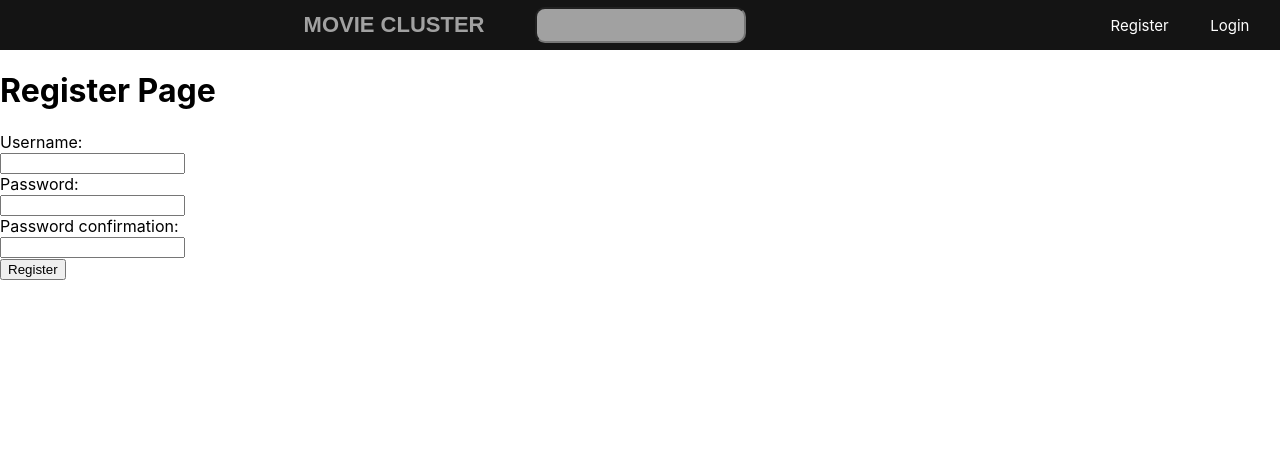
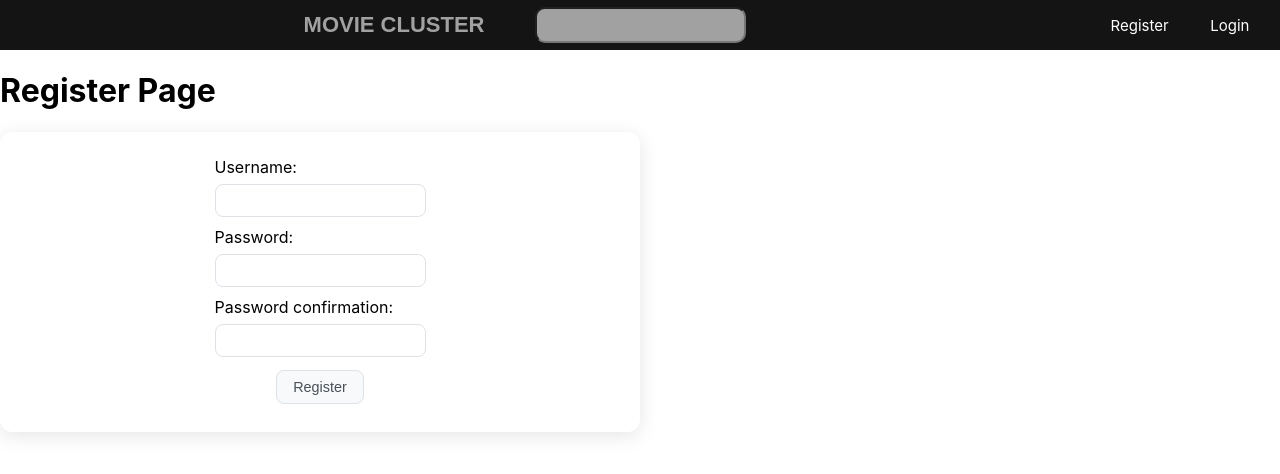
Before and after one commit to Walkername/movie-rating-service, a React (Create React App) app in the folder movie-rating-frontend/: page /register in a window 1280 px wide. Shown: the top 474 px of the page. Built offline with nearby package versions, Linux system fonts and the light colour scheme; the HTML template or start-up script is replaced by a standard one.

Commit message:
feat(frontend): changed design of register and login pages

```diff
--- a/movie-rating-frontend/src/App.js
+++ b/movie-rating-frontend/src/App.js
@@ -3,14 +3,14 @@ import MainPage from './pages/main-page/main-page';
 import './App.css';
 import UserPage from './pages/user-page/user-page';
 import MoviePage from './pages/movie-page/movie-page';
-import Register from './pages/register/register';
-import Login from './pages/login/login';
 import AdminRoute from './utils/admin-route/admin-route';
 import AdminPage from './pages/admin-page/admin-page';
 import AdminUsersTool from './components/admin-tools/admin-users-tool/admin-users-tool';
 import AdminMoviesTool from './components/admin-tools/admin-movies-tool/admin-movies-tool';
 import UserPhotoCatalog from './pages/user-photo-catalog/user-photo-catalog';
 import MoviePhotoCatalog from './pages/movie-photo-catalog/movie-photo-catalog';
+import LoginPage from './pages/login-page/login-page';
+import RegisterPage from './pages/register-page/register-page';
 
 function App() {
   return (
@@ -24,8 +24,8 @@ function App() {
         <Route path="/" element={<MainPage />} />
         <Route path="/user/:id" element={<UserPage />} />
         <Route path="/user/:id/photos" element={<UserPhotoCatalog />} />
-        <Route path="/register" element={<Register />} />
-        <Route path="/login" element={<Login />} />
+        <Route path="/register" element={<RegisterPage />} />
+        <Route path="/login" element={<LoginPage />} />
         <Route path="/movie/:id" element={<MoviePage />} />
         <Route path="/movie/:id/photos" element={<MoviePhotoCatalog />} />
         <Route path=""></Route>
--- a/movie-rating-frontend/src/api/fetch-client.js
+++ b/movie-rating-frontend/src/api/fetch-client.js
@@ -49,7 +49,6 @@ export default async function customRequest(path, options = {}) {
     }
 
     if (!response.ok) {
-        console.log(1);
         const errBody = await response.json().catch(() => ({}));
         throw new Error(errBody.message || response.statusText);
     }
--- /dev/null
+++ b/movie-rating-frontend/src/components/auth/login-form/login-form.css
@@ -0,0 +1,66 @@
+.login-form {
+    display: flex;
+    flex-direction: column;
+    align-items: center;
+}
+
+.login-username-label {
+    padding-top: 5px;
+    padding-bottom: 5px;
+    margin-right: auto;
+}
+
+.login-username-input {
+    margin-top: 2px;
+    margin-bottom: 5px;
+    border-radius: 8px;
+    padding: 8px 16px;
+    border: 1px solid #dee2e6;
+}
+
+.login-password-label {
+    padding-top: 5px;
+    padding-bottom: 5px;
+    margin-right: auto;
+}
+
+.login-password-input {
+    margin-top: 2px;
+    margin-bottom: 5px;
+    border-radius: 8px;
+    padding: 8px 16px;
+    border: 1px solid #dee2e6;
+    transition: all 0.3s ease;
+}
+
+.login-button {
+    display: flex;
+    align-items: center;
+    gap: 8px;
+    padding: 8px 16px;
+    margin: 8px;
+    background: #f8f9fa;
+    color: #495057;
+    text-decoration: none;
+    border-radius: 8px;
+    border: 1px solid #dee2e6;
+    font-size: 0.9rem;
+    font-weight: 500;
+    transition: all 0.3s ease;
+    white-space: nowrap;
+    cursor: pointer;
+}
+
+.login-button:hover {
+    background: #e9ecef;
+    color: #212529;
+    border-color: #adb5bd;
+    transform: translateY(-1px);
+    box-shadow: 0 2px 8px rgba(0, 0, 0, 0.1);
+    text-decoration: none;
+}
+
+.error-text {
+    color: red;
+    font-size: 0.9rem;
+}
--- a/movie-rating-frontend/src/components/auth/login-form/login-form.jsx
+++ b/movie-rating-frontend/src/components/auth/login-form/login-form.jsx
@@ -2,6 +2,7 @@ import { useState } from "react";
 import { login } from "../../../api/auth-api";
 import { useNavigate } from "react-router-dom";
 import getClaimFromToken from "../../../utils/token-validation/token-validation";
+import "./login-form.css";
 
 export default function LoginForm() {
     const navigate = useNavigate();
@@ -36,28 +37,50 @@ export default function LoginForm() {
     }
 
     return (
-        <form onSubmit={handleSubmit}>
-            <label>Username:</label>
-            <br></br>
-            <input name="username" type="text" min="5" max="20" value={formData.title} onChange={handleChange} required />
-            <br></br>
+        <>
+            <form className="login-form" onSubmit={handleSubmit}>
+                <label className="login-username-label" htmlFor="username">
+                    Username:
+                </label>
+                <input
+                    className="login-username-input"
+                    id="username"
+                    name="username"
+                    type="text"
+                    min="5"
+                    max="20"
+                    value={formData.title}
+                    onChange={handleChange}
+                    required
+                />
 
-            <label>Password:</label>
-            <br></br>
-            <input name="password" type="password" min="5" value={formData.title} onChange={handleChange} required />
-            <br></br>
-            {
-                errorMessages.map((message, index) => {
-                    return message != "" && (
-                        <>
-                            <span key={index} style={{ color: "red" }}>{message}</span>
-                            <br></br>
-                        </>
-                    );
-                })
-            }
+                <label className="login-password-label" htmlFor="password">
+                    Password:
+                </label>
+                <input
+                    className="login-password-input"
+                    id="password"
+                    name="password"
+                    type="password"
+                    min="5"
+                    value={formData.title}
+                    onChange={handleChange}
+                    required
+                />
 
-            <input type="submit" value="Login" />
-        </form>
-    )
+                <input className="login-button" type="submit" value="Login" />
+            </form>
+            <div>
+                {
+                    errorMessages.length != 0 ?
+                        errorMessages.map((message, index) => {
+                            return message != "" && (
+                                    <span key={index} style={{ color: "red" }}>{message}</span>
+                            );
+                        })
+                        : <div></div>
+                }
+            </div>
+        </>
+    );
 }
--- /dev/null
+++ b/movie-rating-frontend/src/components/auth/register-form/register-form.css
@@ -0,0 +1,81 @@
+.register-form {
+    display: flex;
+    flex-direction: column;
+    align-items: center;
+}
+
+.register-username-label {
+    padding-top: 5px;
+    padding-bottom: 5px;
+    margin-right: auto;
+}
+
+.register-username-input {
+    margin-top: 2px;
+    margin-bottom: 5px;
+    border-radius: 8px;
+    padding: 8px 16px;
+    border: 1px solid #dee2e6;
+}
+
+.register-password-label {
+    padding-top: 5px;
+    padding-bottom: 5px;
+    margin-right: auto;
+}
+
+.register-password-input {
+    margin-top: 2px;
+    margin-bottom: 5px;
+    border-radius: 8px;
+    padding: 8px 16px;
+    border: 1px solid #dee2e6;
+    transition: all 0.3s ease;
+}
+
+.register-password-confirmation-label {
+    padding-top: 5px;
+    padding-bottom: 5px;
+    margin-right: auto;
+}
+
+.register-password-confirmation-input {
+    margin-top: 2px;
+    margin-bottom: 5px;
+    border-radius: 8px;
+    padding: 8px 16px;
+    border: 1px solid #dee2e6;
+    transition: all 0.3s ease;
+}
+
+.register-button {
+    display: flex;
+    align-items: center;
+    gap: 8px;
+    padding: 8px 16px;
+    margin: 8px;
+    background: #f8f9fa;
+    color: #495057;
+    text-decoration: none;
+    border-radius: 8px;
+    border: 1px solid #dee2e6;
+    font-size: 0.9rem;
+    font-weight: 500;
+    transition: all 0.3s ease;
+    white-space: nowrap;
+    cursor: pointer;
+}
+
+.register-button:hover {
+    background: #e9ecef;
+    color: #212529;
+    border-color: #adb5bd;
+    transform: translateY(-1px);
+    box-shadow: 0 2px 8px rgba(0, 0, 0, 0.1);
+    text-decoration: none;
+}
+
+.error-text {
+    color: red;
+    font-size: 0.9rem;
+}
--- a/movie-rating-frontend/src/components/auth/register-form/register-form.jsx
+++ b/movie-rating-frontend/src/components/auth/register-form/register-form.jsx
@@ -1,6 +1,7 @@
 import { useState } from "react"
 import { register } from "../../../api/auth-api";
 import { useNavigate } from "react-router-dom";
+import "./register-form.css";
 
 export default function RegisterForm() {
     const navigate = useNavigate();
@@ -43,21 +44,53 @@ export default function RegisterForm() {
     }
 
     return (
-        <form method="POST" onSubmit={handleSubmit}>
-            <label>Username:</label>
-            <br></br>
-            <input name="username" type="text" min="5" max="20" value={clientForm.username} onChange={handleChange} required />
-            <br></br>
+        <>
+            <form className="register-form" method="POST" onSubmit={handleSubmit}>
+                <label className="register-username-label" htmlFor="username">
+                    Username:
+                </label>
+                <input
+                    className="register-username-input"
+                    id="username"
+                    name="username"
+                    type="text"
+                    min="5"
+                    max="20"
+                    value={clientForm.username}
+                    onChange={handleChange}
+                    required
+                />
 
-            <label>Password:</label>
-            <br></br>
-            <input name="password" type="password" min="5" value={clientForm.password} onChange={handleChange} required />
-            <br></br>
+                <label className="register-password-label" htmlFor="password">
+                    Password:
+                </label>
+                <input
+                    className="register-password-input"
+                    id="password"
+                    name="password"
+                    type="password"
+                    min="5"
+                    value={clientForm.password}
+                    onChange={handleChange}
+                    required
+                />
 
-            <label>Password confirmation:</label>
-            <br></br>
-            <input name="passwordConfirmation" type="password" value={clientForm.passwordConfirmation} onChange={handleChange} required />
-            <br></br>
+                <label className="register-password-confirmation-label" htmlFor="password-confirmation">
+                    Password confirmation:
+                </label>
+                <input
+                    className="register-password-confirmation-input"
+                    id="password-confirmation"
+                    name="passwordConfirmation"
+                    type="password"
+                    value={clientForm.passwordConfirmation}
+                    onChange={handleChange}
+                    required
+                />
+
+                <input className="register-button" type="submit" value="Register" />
+            </form>
+            <div>
                 {
                     errorMessages.map((message, index) => {
                         return message != "" && (
@@ -68,8 +101,7 @@ export default function RegisterForm() {
                         );
                     })
                 }
-
-            <input type="submit" value="Register" />
-        </form>
-    )
+            </div>
+        </>
+    );
 }
--- /dev/null
+++ b/movie-rating-frontend/src/pages/login-page/login-page.css
@@ -0,0 +1,12 @@
+.login-form-container {
+    display: flex;
+    flex-direction: column;
+    justify-content: center;
+    align-items: center;
+    background: #fff;
+    border-radius: 12px;
+    box-shadow: 0 4px 20px rgba(0, 0, 0, 0.1);
+    width: 100%;
+    max-width: 600px;
+    padding: 20px;
+}
--- a/movie-rating-frontend/src/pages/movie-page/movie-page.jsx
+++ b/movie-rating-frontend/src/pages/movie-page/movie-page.jsx
@@ -8,6 +8,7 @@ import MovieDetailsEdit from "../../components/movie/movie-details-edit/movie-de
 import getClaimFromToken from "../../utils/token-validation/token-validation";
 import PhotoPreviewStrip from "../../components/photo-preview-strip/photo-preview-strip";
 import { updateMoviePoster } from "../../api/admin-movie-api";
+import "./movie-page.css";
 
 function MoviePage() {
     const { id } = useParams();
--- /dev/null
+++ b/movie-rating-frontend/src/pages/register-page/register-page.css
@@ -0,0 +1,12 @@
+.register-form-container {
+    display: flex;
+    flex-direction: column;
+    justify-content: center;
+    align-items: center;
+    background: #fff;
+    border-radius: 12px;
+    box-shadow: 0 4px 20px rgba(0, 0, 0, 0.1);
+    width: 100%;
+    max-width: 600px;
+    padding: 20px;
+}
--- a/movie-rating-frontend/src/pages/register/register.jsx
+++ b/movie-rating-frontend/src/pages/register-page/register-page.jsx
@@ -1,23 +1,19 @@
 import NavigationBar from "../../components/navigation/navigation-bar/navigation-bar";
 import RegisterForm from "../../components/auth/register-form/register-form";
+import "./register-page.css";
 
-export default function Register() {
+export default function RegisterPage() {
 
     return (
         <>
             <NavigationBar />
 
-            <div>
+            <div className="background-page">
                 <h1>Register Page</h1>
-            </div>
-
-            <div className="page-content-container">
-                <div className="page-content">
-                    <div>
-                        <RegisterForm />
-                    </div>
+                <div className="register-form-container">
+                    <RegisterForm />
                 </div>
             </div>
         </>
-    )
+    );
 }
```
Also changed, not shown: movie-rating-frontend/src/pages/login-page/login-page.jsx (renamed from movie-rating-frontend/src/pages/login/login.jsx, +6 -10 lines), movie-rating-frontend/src/pages/movie-page/movie-page.css (added, +40 -0 lines). Lines whose indentation alone changed are shown as unchanged.
